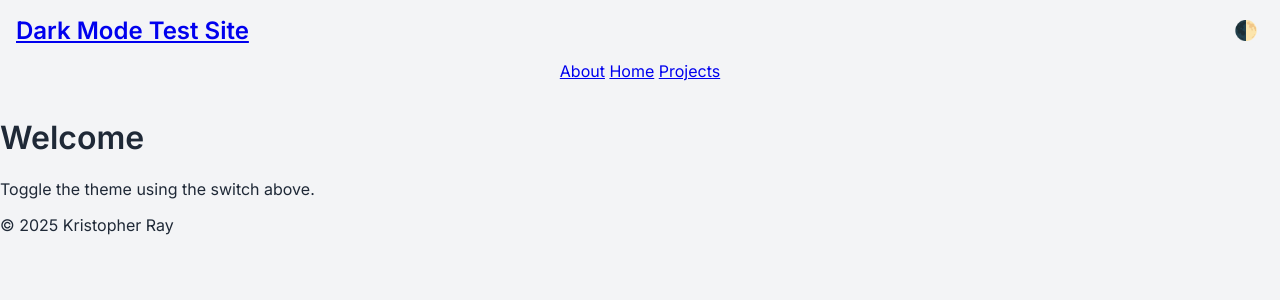
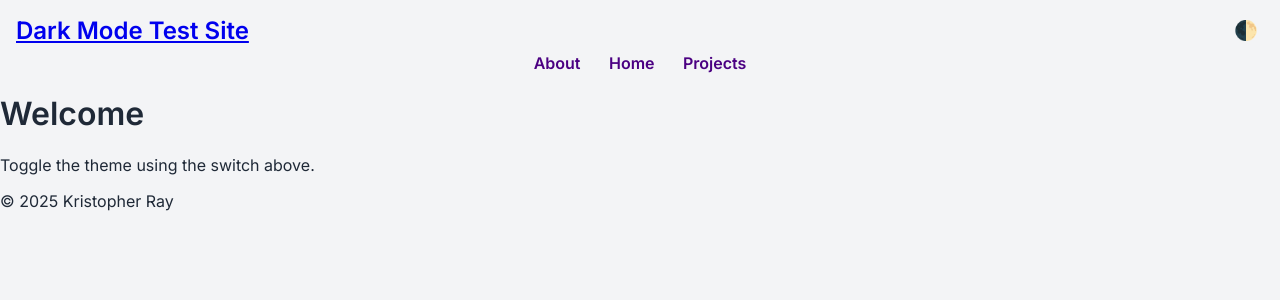
Before and after one commit to sovulent/sovulent.github.io, a Jekyll site: the page built from index.md, in a window 1280 px wide. Shown: the top 300 px of the page. Built offline with Jekyll 4.4.1, drawn with Linux system fonts in a browser that asks for light colours.

Commit message:
overlap issue fix

```diff
--- a/_layouts/default.html
+++ b/_layouts/default.html
@@ -8,12 +8,12 @@
   <link rel="stylesheet" href="{{ '/assets/style.css' | relative_url }}">
 </head>
 <body>
-  <header>
-    <div class="topbar">
+  <header class="site-header">
+    <div class="site-top">
       <h1><a href="{{ '/' | relative_url }}">{{ site.title }}</a></h1>
       <button id="theme-toggle" aria-label="Toggle dark mode">🌓</button>
     </div>
-    <nav>
+    <nav class="site-nav">
       {% for page in site.pages %}
         {% if page.title %}
           <a href="{{ page.url | relative_url }}">{{ page.title }}</a>
--- a/assets/style.css
+++ b/assets/style.css
@@ -22,18 +22,23 @@
   padding: 0;
 }
 
-.topbar {
+.site-header {
+  padding: 1rem 1rem 0;
+}
+
+.site-top {
   display: flex;
   justify-content: space-between;
   align-items: center;
-  padding: 1rem;
   flex-wrap: wrap;
+  gap: 1rem;
 }
 
-.topbar h1 {
+.site-top h1 {
   margin: 0;
   font-size: 1.5rem;
   color: var(--link);
+  flex-grow: 1;
 }
 
 #theme-toggle {
@@ -44,7 +49,14 @@
   color: var(--link);
 }
 
-nav {
+.site-nav {
   text-align: center;
-  padding-bottom: 1rem;
+  margin-top: 0.5rem;
 }
+
+.site-nav a {
+  color: var(--link);
+  text-decoration: none;
+  margin: 0 0.75rem;
+  font-weight: 600;
+}
```
